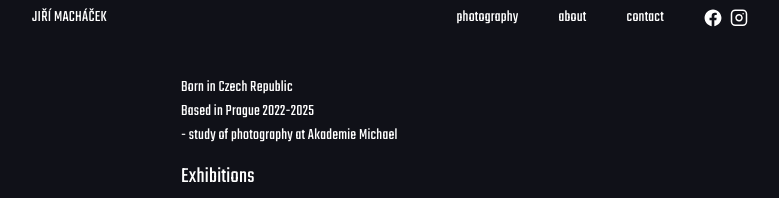
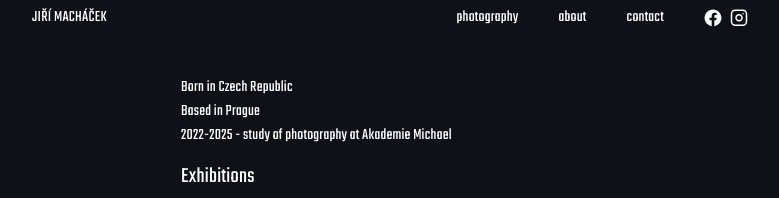
Before and after one commit to codemalcolm/photography-portfolio, a React (Vite) app in the folder photography-portfolio/: page /about in a window 1280 px wide. Shown: the top 198 px of the page, without its empty margins (250-1029 px from the left). Built offline with nearby package versions, Linux system fonts and the light colour scheme; no server answers.

Commit message:
Changed aboutpage lines

```diff
--- a/photography-portfolio/src/Pages/AboutPage.jsx
+++ b/photography-portfolio/src/Pages/AboutPage.jsx
@@ -45,8 +45,8 @@ const AboutPage = () => {
         >
           <Flex flexDir="column">
             <Text>Born in Czech Republic</Text>
-            <Text>Based in Prague 2022-2025</Text>
-            <Text>- study of photography at Akademie Michael</Text>
+            <Text>Based in Prague</Text>
+            <Text>2022-2025 - study of photography at Akademie Michael</Text>
           </Flex>
           <Text fontSize={"22px"}>Exhibitions</Text>
           <Flex flexDir={"column"} gap={"4px"}>
```
